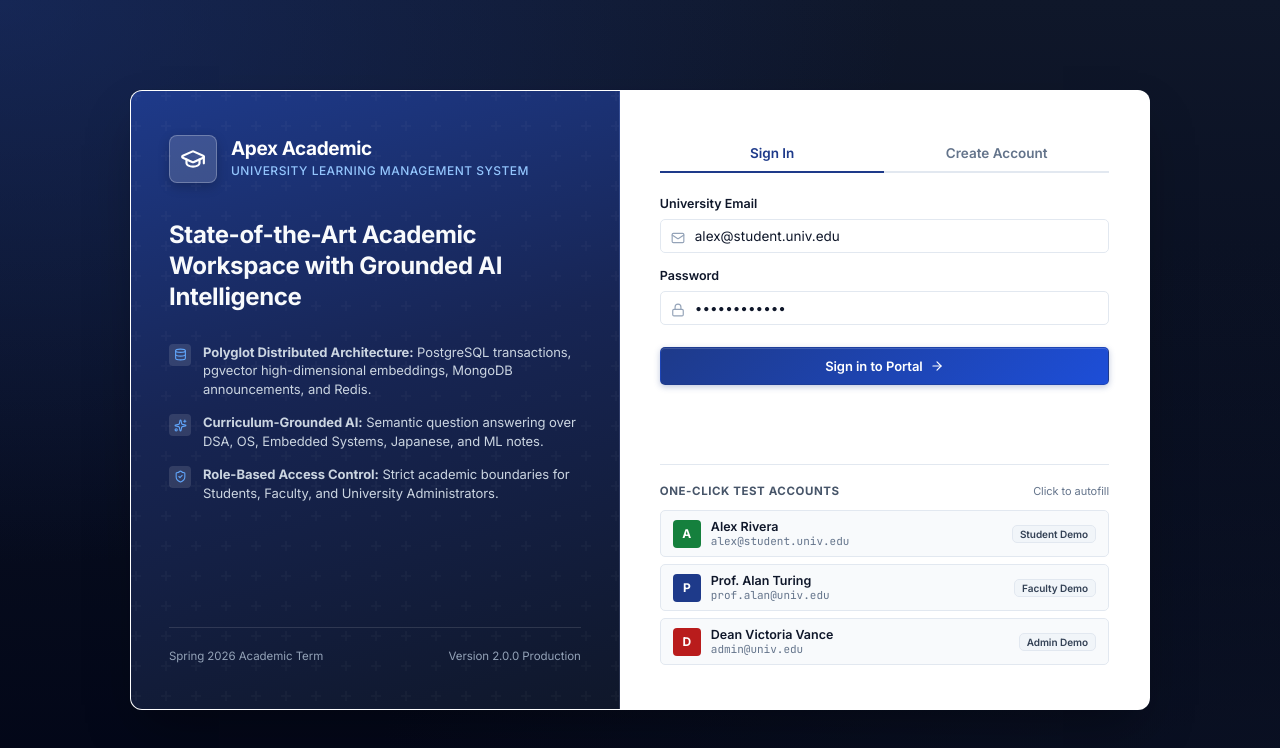
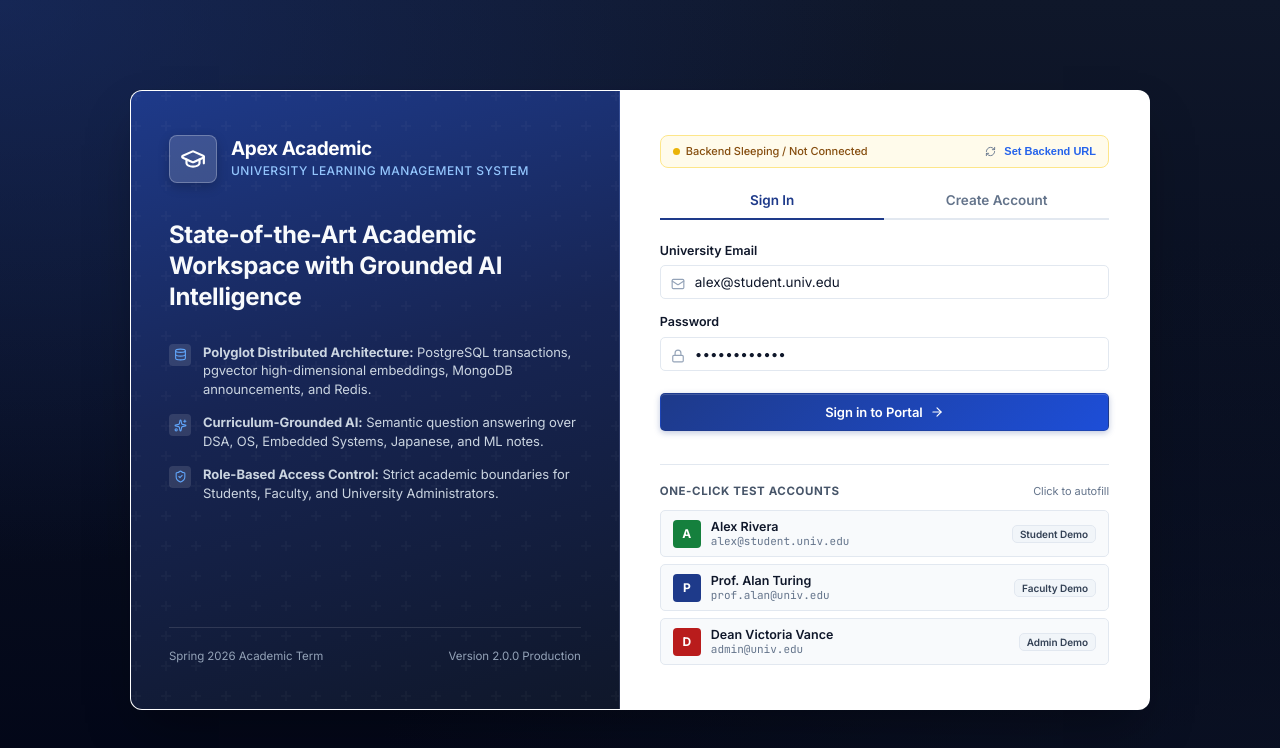
Before and after one commit to abhimarkzz/DBMS-LMS, a React (Vite) app in the folder frontend/: page / in a window 1280 px wide. Shown: the top 748 px of the page. Built offline with nearby package versions, Linux system fonts and the light colour scheme; no server answers.

Commit message:
feat(auth): add backend connection health badge and custom server url configuration bar

```diff
--- a/frontend/src/components/AuthGateway.tsx
+++ b/frontend/src/components/AuthGateway.tsx
@@ -7,8 +7,10 @@ import {
   Lock,
   Mail,
   User as UserIcon,
-  ArrowRight
+  ArrowRight,
+  RefreshCw
 } from 'lucide-react';
+import { getApiBase, setCustomApiBase } from '../api';
 
 interface AuthGatewayProps {
   onLogin: (credentials: { email: string; password: string }) => Promise<void>;
@@ -28,6 +30,43 @@ export const AuthGateway: React.FC<AuthGatewayProps> = ({
   const [password, setPassword] = useState('Password123!');
   const [fullName, setFullName] = useState('');
   const [selectedRole, setSelectedRole] = useState('STUDENT');
+  const [serverUrl, setServerUrl] = useState(getApiBase());
+  const [serverStatus, setServerStatus] = useState<'checking' | 'online' | 'offline'>('checking');
+  const [showConfig, setShowConfig] = useState(false);
+
+  React.useEffect(() => {
+    pingServer(getApiBase());
+  }, []);
+
+  const pingServer = async (base: string) => {
+    setServerStatus('checking');
+    const target = base.trim().replace(/\/+$/, '');
+    const origin = target.endsWith('/api') ? target.slice(0, -4) : target;
+    try {
+      const controller = new AbortController();
+      const id = setTimeout(() => controller.abort(), 8000);
+      const res = await fetch(`${origin}/health`, { signal: controller.signal });
+      clearTimeout(id);
+      if (res.ok) {
+        setServerStatus('online');
+      } else {
+        setServerStatus('offline');
+      }
+    } catch {
+      setServerStatus('offline');
+    }
+  };
+
+  const handleSaveServerUrl = () => {
+    let clean = serverUrl.trim().replace(/\/+$/, '');
+    if (clean && !clean.startsWith('http://') && !clean.startsWith('https://') && !clean.startsWith('/')) {
+      clean = `https://${clean}`;
+    }
+    setCustomApiBase(clean);
+    setServerUrl(getApiBase());
+    pingServer(getApiBase());
+    setShowConfig(false);
+  };
 
   const demoAccounts = [
     {
@@ -129,6 +168,91 @@ export const AuthGateway: React.FC<AuthGatewayProps> = ({
         {/* Right: Interactive Authentication Form */}
         <div className="auth-form-col">
           <div>
+            {/* Backend Server Connectivity Status Bar */}
+            <div style={{
+              display: 'flex',
+              alignItems: 'center',
+              justifyContent: 'space-between',
+              padding: '7px 12px',
+              background: serverStatus === 'online' ? '#f0fdf4' : '#fffbeb',
+              border: `1px solid ${serverStatus === 'online' ? '#bbf7d0' : '#fde68a'}`,
+              borderRadius: '8px',
+              marginBottom: '14px',
+              fontSize: '11px',
+            }}>
+              <div style={{ display: 'flex', alignItems: 'center', gap: '6px' }}>
+                <span style={{
+                  width: '7px',
+                  height: '7px',
+                  borderRadius: '50%',
+                  backgroundColor: serverStatus === 'online' ? '#22c55e' : serverStatus === 'checking' ? '#3b82f6' : '#eab308'
+                }} />
+                <span style={{ fontWeight: 500, color: serverStatus === 'online' ? '#166534' : '#854d0e' }}>
+                  {serverStatus === 'online'
+                    ? `Backend Connected (${getApiBase()})`
+                    : serverStatus === 'checking'
+                    ? 'Connecting to Cloud Backend...'
+                    : 'Backend Sleeping / Not Connected'}
+                </span>
+              </div>
+              <div style={{ display: 'flex', gap: '8px', alignItems: 'center' }}>
+                <button
+                  type="button"
+                  title="Check Server Health"
+                  onClick={() => pingServer(getApiBase())}
+                  style={{ background: 'transparent', border: 'none', cursor: 'pointer', color: '#64748b', display: 'flex', alignItems: 'center' }}
+                >
+                  <RefreshCw size={11} />
+                </button>
+                <button
+                  type="button"
+                  onClick={() => setShowConfig(!showConfig)}
+                  style={{
+                    background: 'transparent',
+                    border: 'none',
+                    color: '#2563eb',
+                    cursor: 'pointer',
+                    fontSize: '11px',
+                    fontWeight: 600,
+                  }}
+                >
+                  {showConfig ? 'Close' : 'Set Backend URL'}
+                </button>
+              </div>
+            </div>
+
+            {showConfig && (
+              <div style={{
+                padding: '12px',
+                background: '#f8fafc',
+                border: '1px solid #cbd5e1',
+                borderRadius: '8px',
+                marginBottom: '14px'
+              }}>
+                <label style={{ display: 'block', fontSize: '11px', fontWeight: 600, color: '#1e293b', marginBottom: '4px' }}>
+                  Enter Render Backend URL (e.g. https://lms-backend-xxxx.onrender.com):
+                </label>
+                <div style={{ display: 'flex', gap: '6px' }}>
+                  <input
+                    type="text"
+                    className="form-input"
+                    style={{ flex: 1, fontSize: '11px', padding: '6px 8px' }}
+                    placeholder="https://lms-backend-xxxx.onrender.com"
+                    value={serverUrl}
+                    onChange={(e) => setServerUrl(e.target.value)}
+                  />
+                  <button
+                    type="button"
+                    className="btn btn-primary"
+                    style={{ fontSize: '11px', padding: '6px 12px' }}
+                    onClick={handleSaveServerUrl}
+                  >
+                    Save & Test
+                  </button>
+                </div>
+              </div>
+            )}
+
             <div className="auth-tabs-toggle">
               <button
                 className={`auth-tab-btn ${authMode === 'LOGIN' ? 'active' : ''}`}
```
